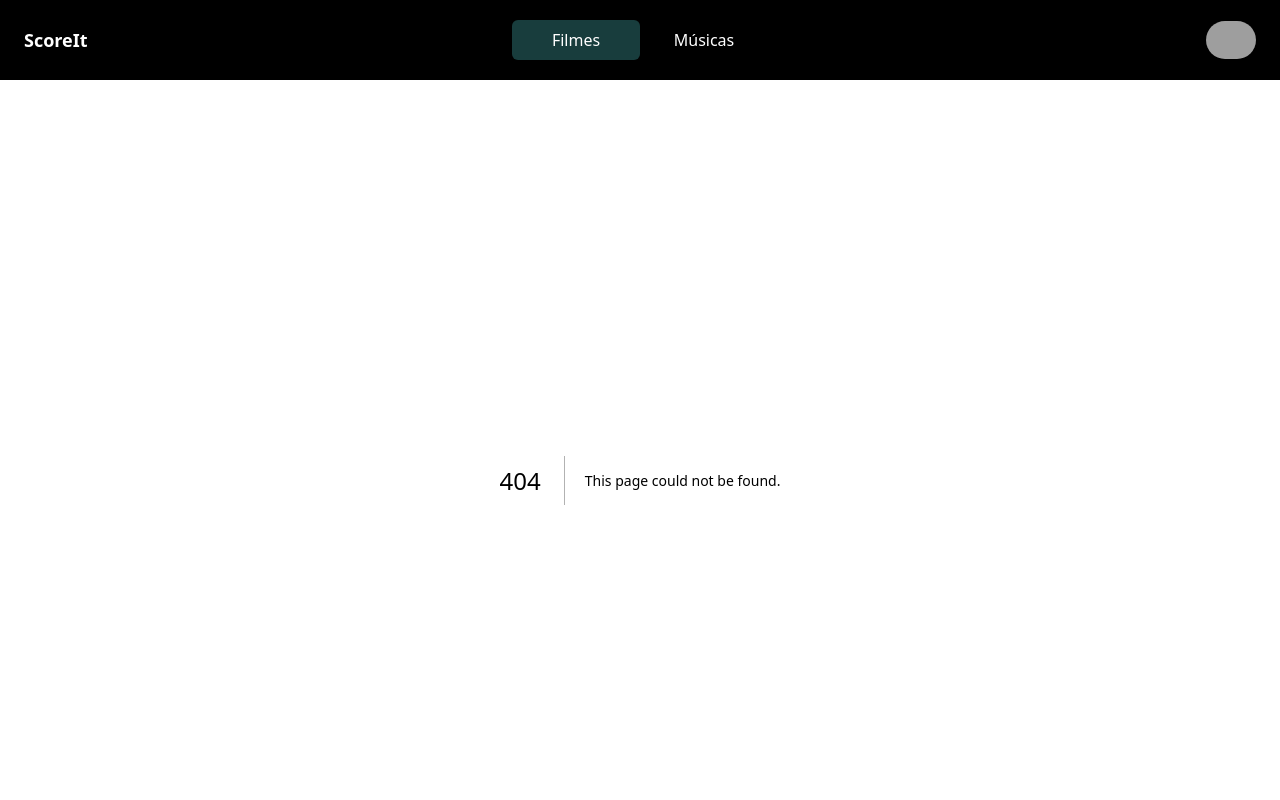
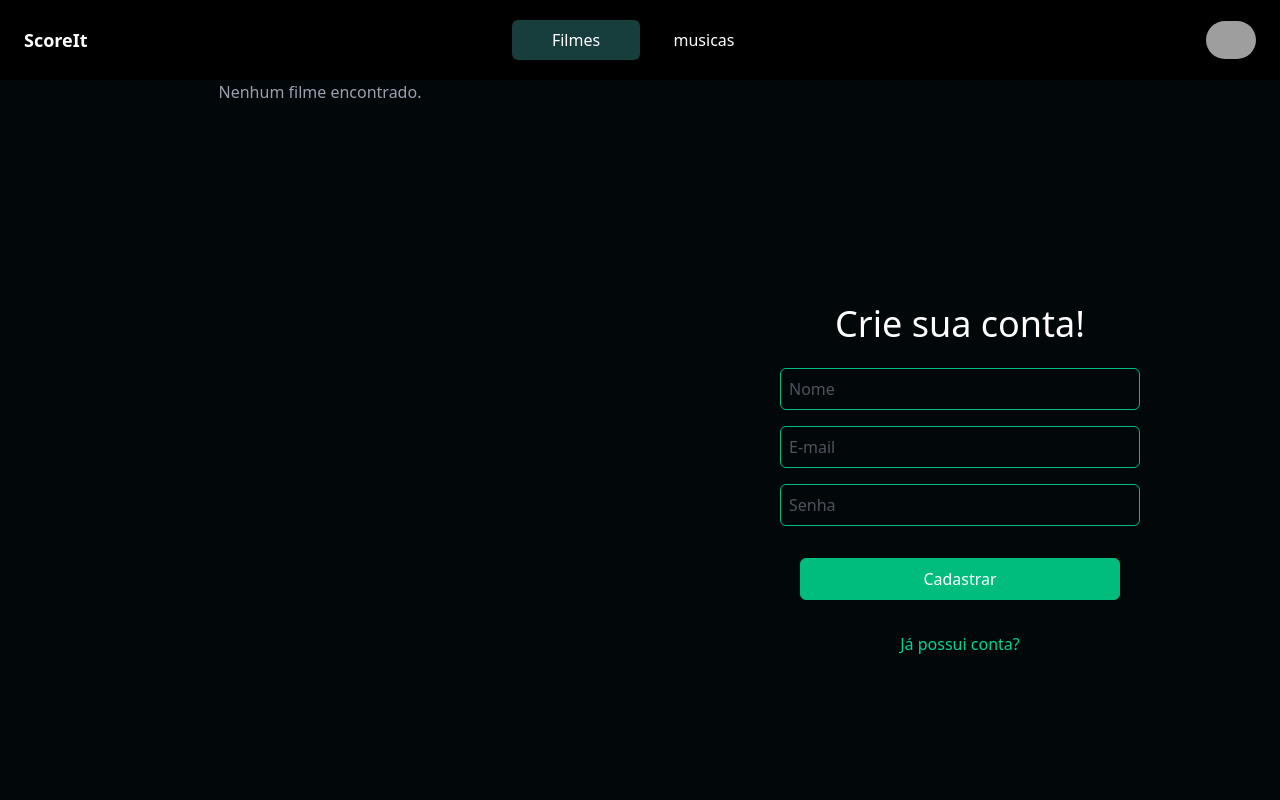
Before and after one commit to leandrfaria/scoreIt, a Next.js app in the folder frontend/: page /cadastro in a window 1280 px wide. Before the commit this address had no page. Shown: the top 800 px of the page. Built offline with nearby package versions, Linux system fonts and the light colour scheme; no server answers; grey boxes are pictures that could not be loaded.

Commit message:
Criação cadastro e login

```diff
--- /dev/null
+++ b/frontend/src/app/cadastro/page.tsx
@@ -0,0 +1,108 @@
+"use client";
+
+import { useEffect, useState } from "react";
+import { registerUser } from "../service_cad";
+import { useRouter } from "next/navigation";
+
+type Movie = {
+  Poster: string;
+};
+
+export default function Cadastro() {
+  const [movies, setMovies] = useState<Movie[]>([]);
+  const [loading, setLoading] = useState(true);
+  const [name, setName] = useState("");
+  const [email, setEmail] = useState("");
+  const [senha, setSenha] = useState("");
+  const [mensagem, setMensagem] = useState("");
+
+  const router = useRouter(); // Hook para redirecionamento
+
+  useEffect(() => {
+    fetch("http://www.omdbapi.com/?apikey=74dffd09&s=batman")
+      .then((response) => response.json())
+      .then((data) => {
+        if (data.Search) {
+          setMovies(data.Search.slice(0, 1)); // Pegando apenas um filme
+        } else {
+          console.error("Erro na resposta da API:", data);
+        }
+        setLoading(false);
+      })
+      .catch((error) => {
+        console.error("Erro ao buscar filmes:", error);
+        setLoading(false);
+      });
+  }, []);
+
+  const handleSubmit = async (event: React.FormEvent) => {
+    event.preventDefault();
+    setMensagem("");
+
+    const response = await registerUser(name, email, senha);
+    setMensagem(response.message);
+
+    if(response.success){
+      router.push("/")
+    }
+  };
+
+  return (
+    <main className="w-full h-full flex">
+      {/* Seção de Filmes - Ocupa 50% da tela */}
+      <div className="w-1/2 h-1/2 flex items-center justify-center">
+        {loading ? (
+          <p className="text-gray-400">Carregando...</p>
+        ) : movies.length > 0 ? (
+          <img
+            src={movies[0].Poster}
+            className="w-4/5 h-auto"
+          />
+        ) : (
+          <p className="text-gray-400">Nenhum filme encontrado.</p>
+        )}
+      </div>
+
+      <div className="w-1/2 h-screen flex flex-col items-center justify-center">
+        <p className="text-white text-4xl mb-6">Crie sua conta!</p>
+        <form onSubmit={handleSubmit} className="flex flex-col items-center space-y-4 w-full">
+          <input
+            className="text-gray-400 border border-emerald-500 rounded-md p-2 focus:outline-none focus:ring-2 focus:ring-green-500 w-90"
+            type="text"
+            placeholder="Nome"
+            value={name}
+            onChange={(e) => setName(e.target.value)}
+            required
+          />
+          <input
+            className="text-gray-400 border border-emerald-500 rounded-md p-2 focus:outline-none focus:ring-2 focus:ring-green-500 w-90"
+            type="text"
+            placeholder="E-mail"
+            value={email}
+            onChange={(e) => setEmail(e.target.value)}
+            required
+          />
+          <input
+            className="text-gray-400 border border-emerald-500 rounded-md p-2 focus:outline-none focus:ring-2 focus:ring-green-500 w-90"
+            type="password"
+            placeholder="Senha"
+            value={senha}
+            onChange={(e) => setSenha(e.target.value)}
+            required
+          />
+          <button
+            type="submit"
+            className="text-white border border-emerald-500 rounded-md p-2 focus:outline-none w-80 bg-emerald-500 mt-4"
+          >
+            Cadastrar
+          </button>
+          <a href="/login" className="text-emerald-400 hover:underline mt-4">
+            Já possui conta?
+          </a>
+        </form>
+        {mensagem && <p className="text-gray-400 mt-2">{mensagem}</p>}
+      </div>
+    </main>
+  );
+
+}
--- a/frontend/src/app/layout.tsx
+++ b/frontend/src/app/layout.tsx
@@ -4,12 +4,10 @@ import type { Metadata } from "next";
 import "./globals.css";
 
 
-
-
 export const metadata:
 
 Metadata = {
-  title: "Create Next App",
+  title: "ScoreIt",
   description: "Generated by create next app",
 };
 
@@ -17,12 +15,14 @@ export default function RootLayout({
   children,
 }: Readonly<{
   children: React.ReactNode;
-}>) {
+}>)
+{
   return (
     <html lang="en">
       <body>
         <Header/>
         {children}
+        <Footer/>
       </body>
     </html>
   );
--- /dev/null
+++ b/frontend/src/app/login/page.tsx
@@ -0,0 +1,105 @@
+"use client";
+
+import { useState, useEffect } from "react";
+import { useRouter } from "next/navigation";
+import { loginUser } from "../service_login";
+
+type Movie = {
+  Poster: string;
+};
+
+export default function Login() {
+  const [movies, setMovies] = useState<Movie[]>([]);
+  const [loading, setLoading] = useState(false);
+  const [email, setEmail] = useState("");
+  const [senha, setSenha] = useState("");
+  const [mensagem, setMensagem] = useState("");
+
+  const router = useRouter(); // Hook para navegação após login
+
+  useEffect(() => {
+    fetch("http://www.omdbapi.com/?apikey=74dffd09&s=batman")
+      .then((response) => response.json())
+      .then((data) => {
+        if (data.Search) {
+          setMovies(data.Search.slice(0, 1));
+        } else {
+          console.error("Erro na resposta da API:", data);
+        }
+        setLoading(false);
+      })
+      .catch((error) => {
+        console.error("Erro ao buscar filmes:", error);
+        setLoading(false);
+      });
+  }, []);
+
+  const handleLogin = async (event: React.FormEvent) => {
+    event.preventDefault();
+    setMensagem("");
+    setLoading(true);
+
+    const response = await loginUser(email, senha);
+
+    if (response.success) {
+      // Se o login for bem-sucedido, redireciona para a página principal
+      console.log("Token JWT gerado:", response.token); // Exibe o token JWT gerado no console
+      router.push("/");
+    } else {
+      setMensagem(response.message);
+    }
+
+    setLoading(false);
+  };
+
+  return (
+    <main className="w-full h-full flex">
+      {/* Seção de Filmes - Ocupa 50% da tela */}
+      <div className="w-1/2 h-1/2 flex items-center justify-center">
+        {loading ? (
+          <p className="text-gray-400">Carregando...</p>
+        ) : movies.length > 0 ? (
+          <img
+            src={movies[0].Poster}
+            className="w-4/5 h-auto"
+          />
+        ) : (
+          <p className="text-gray-400">Nenhum filme encontrado.</p>
+        )}
+      </div>
+
+      <div className="w-1/2 h-screen flex flex-col items-center justify-center">
+        <p className="text-white text-4xl mb-6">Acesse sua conta!</p>
+        <form onSubmit={handleLogin} className="flex flex-col items-center space-y-4 w-full">
+          <input
+            className="text-gray-400 border border-emerald-500 rounded-md p-2 focus:outline-none focus:ring-2 focus:ring-green-500 w-90"
+            type="text"
+            placeholder="E-mail"
+            value={email}
+            onChange={(e) => setEmail(e.target.value)}
+            required
+          />
+          <input
+            className="text-gray-400 border border-emerald-500 rounded-md p-2 focus:outline-none focus:ring-2 focus:ring-green-500 w-90 mt-4"
+            type="password"
+            placeholder="Senha"
+            value={senha}
+            onChange={(e) => setSenha(e.target.value)}
+            required
+          />
+          <button
+            type="submit"
+            className="text-white border border-emerald-500 rounded-md p-2 focus:outline-none w-80 bg-emerald-500 mt-4"
+            disabled={loading}
+          >
+            {loading ? "Entrando..." : "Entrar"}
+          </button>
+          <a href="/cadastro" className="text-emerald-400 hover:underline mt-4">
+            Não possui conta? Crie uma aqui!
+          </a>
+        </form>
+        {mensagem && <p className="text-gray-400 mt-2">{mensagem}</p>}
+      </div>
+    </main>
+  );
+}
--- a/frontend/src/app/page.tsx
+++ b/frontend/src/app/page.tsx
@@ -32,7 +32,7 @@ export default function Home() {
       <Container>
         <div className="flex flex-col items-center justify-center">
           {loading ? (
-            <p className="text-gray-400">Carregando filmes...</p>
+            <p className="text-gray-400">Carregando filmes</p>
           ) : movies.length > 0 ? (
             <AnimatedTestimonials testimonials={movies} autoplay={true} />
           ) : (
--- /dev/null
+++ b/frontend/src/app/service_cad/index.tsx
@@ -0,0 +1,23 @@
+// services/authService.tsx
+
+export const registerUser = async (name: string, email: string, password: string) => {
+    try {
+      const response = await fetch("http://localhost:8080/member/post", {
+        method: "POST",
+        headers: {
+          "Content-Type": "application/json",
+        },
+        body: JSON.stringify({ name, email, password }),
+      });
+
+      const data = await response.json();
+
+      if (!response.ok) {
+        throw new Error(data.message || "Erro ao cadastrar.");
+      }
+
+      return { success: true, message: "Usuário cadastrado com sucesso!" };
+    } catch (error: any) {
+      return { success: false, message: error.message };
+    }
+  };
--- /dev/null
+++ b/frontend/src/app/service_login/index.tsx
@@ -0,0 +1,29 @@
+// services/authService.tsx
+
+export const loginUser = async (email: string, password: string) => {
+  try {
+    const response = await fetch("http://localhost:8080/member/login", {
+      method: "POST",
+      headers: {
+        "Content-Type": "application/json",
+      },
+      body: JSON.stringify({ email, password }),
+    });
+
+    const data = await response.json();
+
+    if (!response.ok) {
+      throw new Error(data.message || "Erro ao fazer login.");
+    }
+
+    // Verificar se o token JWT foi retornado
+    if (data.token) {
+      localStorage.setItem("authToken", data.token);
+      return { success: true, message: "Login bem-sucedido!", token: data.token };
+    } else {
+      throw new Error("Token JWT não gerado.");
+    }
+  } catch (error: any) {
+    return { success: false, message: error.message };
+  }
+};
--- a/frontend/src/components/header/index.tsx
+++ b/frontend/src/components/header/index.tsx
@@ -35,7 +35,7 @@ export function Header() {
           <div className="relative flex">
             <div
               className={`absolute inset-0 h-full w-1/2 bg-darkgreen rounded-md transition-all duration-300 ${
-                activeTab === "/musicas" ? "translate-x-full" : "translate-x-0"
+                activeTab === "/" ? "translate-x-full" : "translate-x-0"
               }`}
             ></div>
 
@@ -53,7 +53,7 @@ export function Header() {
                 activeTab === "/musicas" ? "font-bold" : "text-gray-400"
               }`}
             >
-              Músicas
+              musicas
             </Link>
           </div>
         </nav>
```
Also changed, not shown: 1 other file (tests, documents, lock files or other folders).
